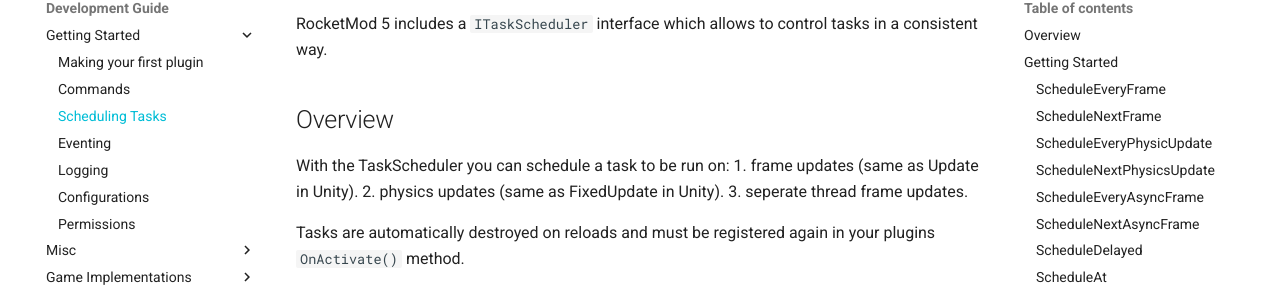
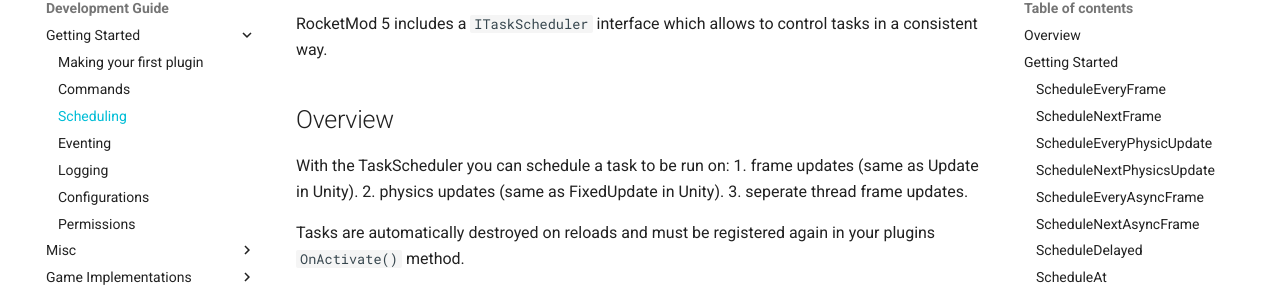
Before and after one commit to RocketMod/Rocket.Documentation, an MkDocs documentation site: the page built from content/development-guide/getting-started/scheduling.md, in a window 1280 px wide. Shown: the part 151-447 px from the top of the page. Built offline with MkDocs 1.6.1 and Material for MkDocs 9.7.7, drawn with Linux system fonts in a browser that asks for light colours; comment, search, counter and statistics services are not loaded; old or Windows-style settings are respelled for this version of MkDocs.

Commit message:
Move task-scheduler

```diff
--- a/mkdocs.yml
+++ b/mkdocs.yml
@@ -31,7 +31,7 @@ pages:
         - Getting Started:
             - Making your first plugin: development-guide/getting-started/making-your-first-plugin.md
             - Commands: development-guide/getting-started/commands.md
-            - Scheduling Tasks: development-guide/getting-started/task-scheduler.md
+            - Scheduling: development-guide/getting-started/scheduling.md
             - Eventing: development-guide/getting-started/eventing.md
             - Logging: development-guide/getting-started/logging.md
             - Configurations: development-guide/getting-started/configuration.md
```
Also changed, not shown: content/development-guide/getting-started/scheduling.md (renamed from content/development-guide/getting-started/task-scheduler.md).
